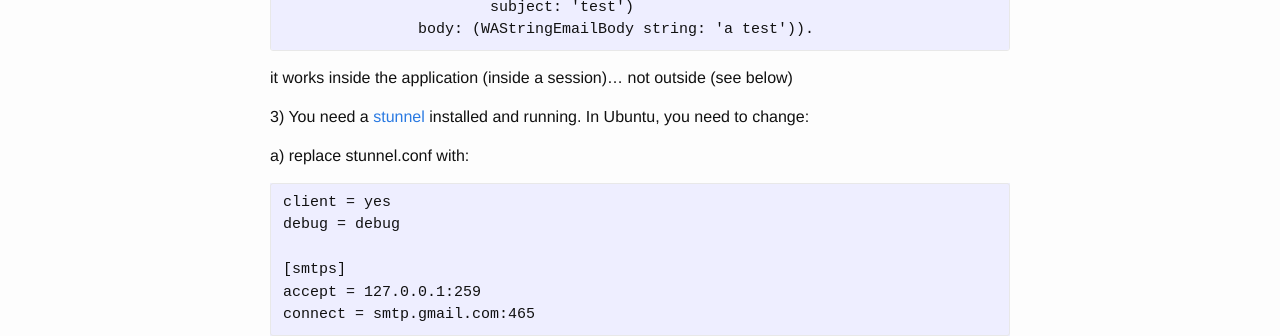
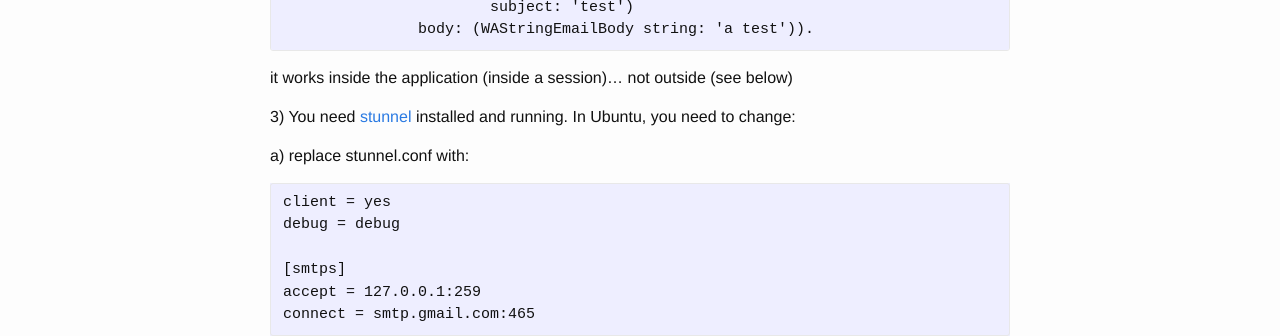
Before and after one commit to NickAger/nickager.github.io, a Jekyll site: the page built from _posts/2011-07-16-Using-google-as-your-MTA-from-Seaside.md, in a window 1280 px wide. Shown: the part 637-973 px from the top of the page. Built offline with Jekyll 4.4.1, drawn with Linux system fonts in a browser that asks for light colours.

```diff
--- a/_posts/2011-07-16-Using-google-as-your-MTA-from-Seaside.md
+++ b/_posts/2011-07-16-Using-google-as-your-MTA-from-Seaside.md
@@ -30,7 +30,7 @@ GRPlatform current
 
 it works inside the application (inside a session)... not outside (see below)
 
-3) You need a [stunnel](https://www.stunnel.org/index.html) installed and running. In Ubuntu, you need to change:
+3) You need [stunnel](https://www.stunnel.org/index.html) installed and running. In Ubuntu, you need to change:
 
 a) replace stunnel.conf with:
 
```
